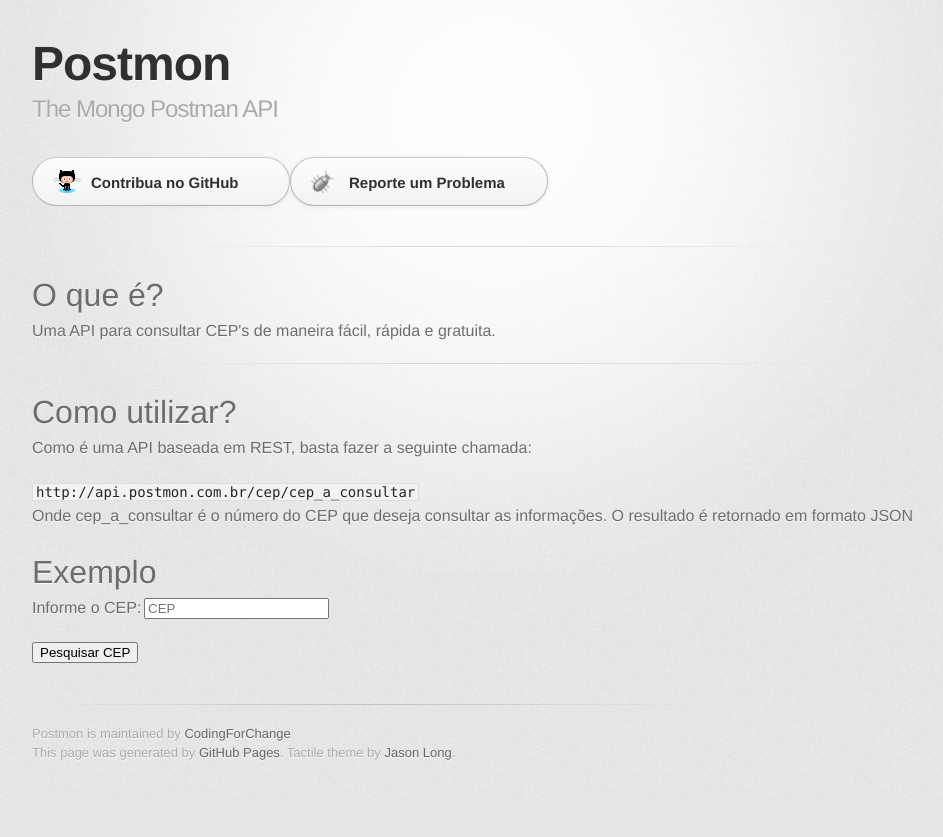
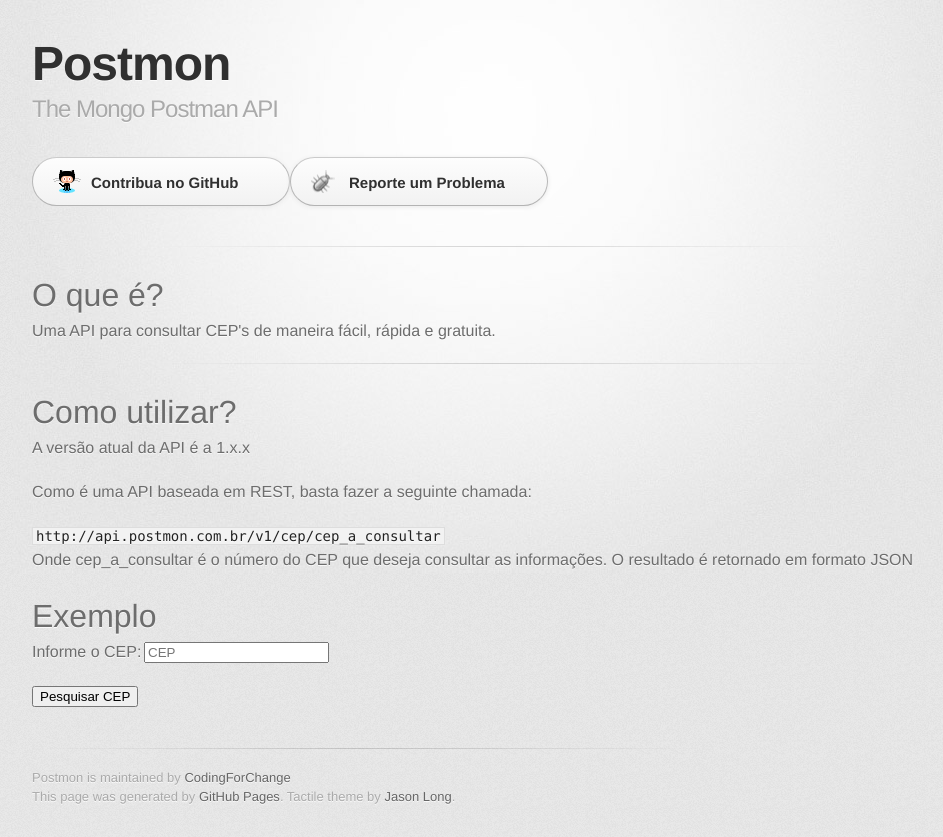
Before and after one commit to PostmonAPI/postmonapi.github.io, a plain HTML site: page index.html in a window 1280 px wide. Both pictures are taken after a click on the button "Pesquisar CEP". Shown: the whole page, without its empty margins (148-1091 px from the left). Before the commit the page ends 800 px from the top, so only its background shows below. Drawn offline with nearby package versions, Linux system fonts and the light colour scheme; no server answers; a web font is replaced by a local one.

Commit message:
Ajustando a home para usar a v1.

```diff
--- a/index.html
+++ b/index.html
@@ -59,8 +59,10 @@
         <section id="how_content">
           <h1>Como utilizar?</h1>
 
+          <p>A versão atual da API é a 1.x.x</p>
+
           <p>Como é uma API baseada em REST, basta fazer a seguinte chamada:</p>
-            <code>http://api.postmon.com.br/cep/cep_a_consultar</code>
+            <code>http://api.postmon.com.br/v1/cep/cep_a_consultar</code>
           <p>Onde cep_a_consultar é o número do CEP que deseja consultar as informações. O resultado é retornado em formato JSON</p>
 
         </section>
--- a/javascripts/main.js
+++ b/javascripts/main.js
@@ -31,7 +31,7 @@ $(function(){
 	function onSubmitClick() {
 		$("#result_content").hide("slow");
 
-		$.getJSON("http://api.postmon.com.br/cep/" + $("#cep").val()).
+		$.getJSON("http://api.postmon.com.br/v1/cep/" + $("#cep").val()).
 				success(onAjaxSuccess).
 				error(onAjaxError);
 	};
```
